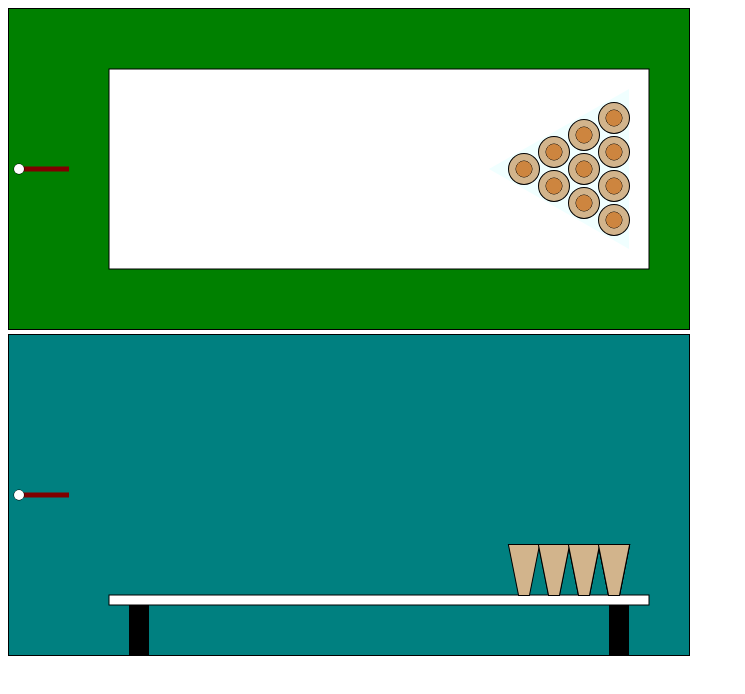
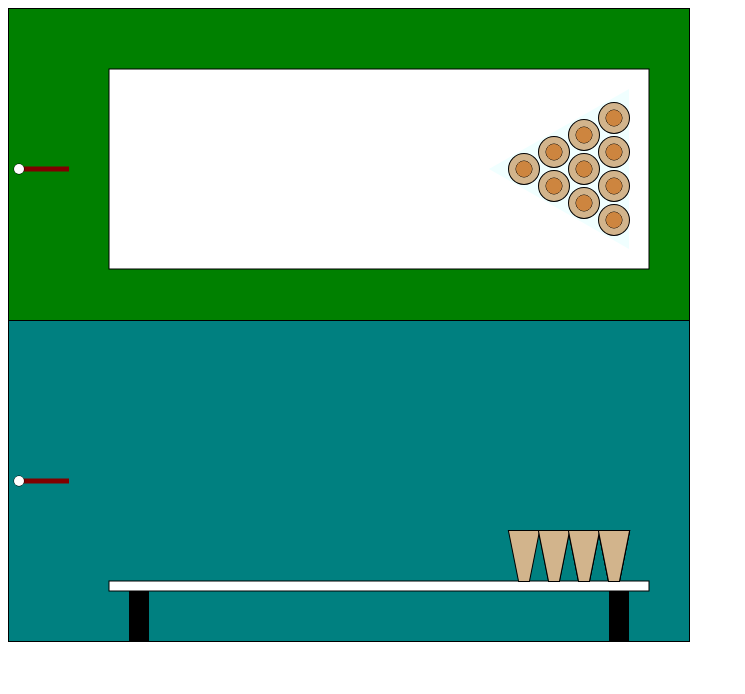
Before and after one commit to FrBosquet/beerpong-canvas, a plain HTML site: page index.html in a window 1280 px wide. Shown: the whole page, without its empty margins (0-745 px from the left). Drawn offline with Linux system fonts and the light colour scheme.

Commit message:
Update HTML to fix canvas positions

```diff
--- a/index.html
+++ b/index.html
@@ -19,6 +19,15 @@
       justify-content: center;
       align-items: center;
     }
+
+    #top {
+      position: fixed;
+    }
+
+    #side{
+      position: fixed;
+      top: 320px;
+    }
   </style>
   <title>Beerpong</title>
 </head>
```
